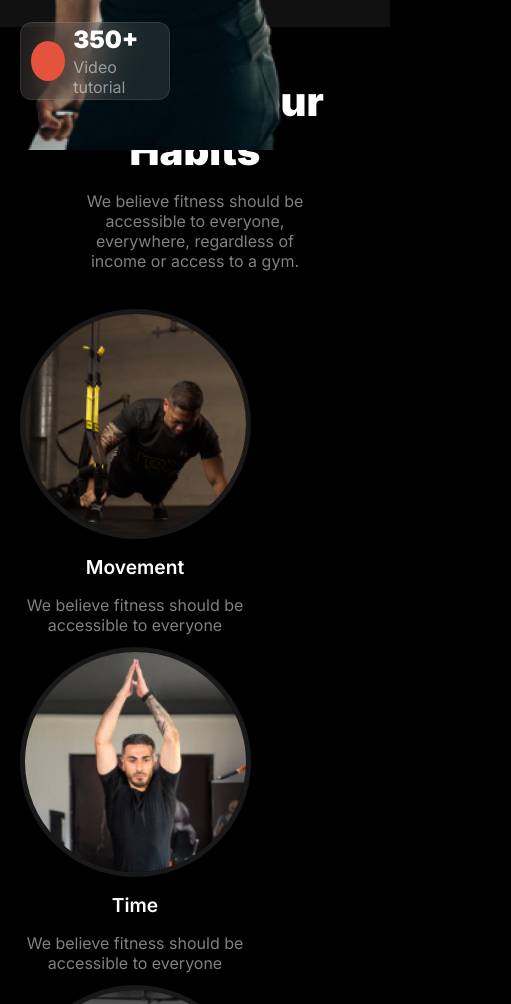
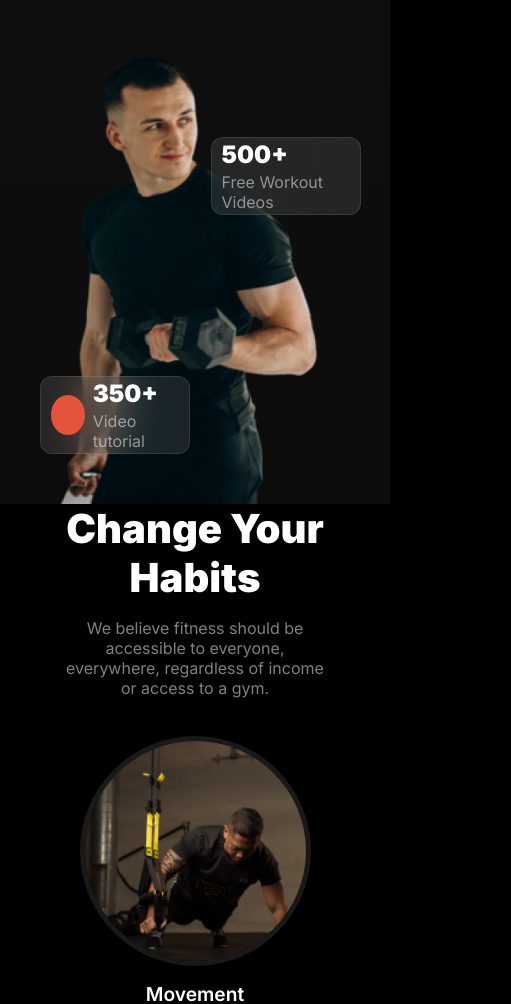
Before and after one commit to KevAkaSlayer/assignment2, a plain HTML site: page index.html in a window 390 px wide. Shown: the part 519-1523 px from the top of the page, 511 px wide, since content can reach past the window. Drawn offline with Linux system fonts and the light colour scheme.

Commit message:
banner habit nav run both responsive and full width done

```diff
--- a/index.html
+++ b/index.html
@@ -13,7 +13,7 @@
 <link href="https://fonts.googleapis.com/css2?family=Parisienne&display=swap" rel="stylesheet">
 </head>
 <body>
-    <header>
+    <header class="header">
         <!-- nav section -->
         <nav class="navContainer">
             <div>
--- a/style.css
+++ b/style.css
@@ -24,13 +24,10 @@ h3{
     color: #ffffff;
 }
 
-header{
+.header{
     max-width: 100%;
-    max-height: 715px;
-    background-position: center;
-    background-size: cover;
-    background-repeat: no-repeat;
-    background: linear-gradient(0deg, rgb(17, 17, 17),rgba(119, 119, 119, 0) 100%);
+    max-height: 700px;
+    background: linear-gradient(180deg, rgb(17, 17, 17),rgba(119, 119, 119, 0.1) 100%);
     padding: 2.5rem 0;
 }
 
@@ -99,7 +96,7 @@ header{
     gap: 10rem;
     justify-content: space-between;
     align-items: center;
-    margin-bottom: 20px;
+    margin-bottom: 0px;
 }
 
 .bannerContent{
@@ -232,7 +229,7 @@ header{
     width: 70%;
 }
 .habitCardContainer{
-    width: 100%;
+    width:75%;
     display: flex;
     justify-content: space-between;
     gap: 3rem;
@@ -347,22 +344,36 @@ header{
 /* media query */
 
 @media screen and (max-width: 576px) {
+    .navLink{
+        display: none;
+    }
     .navContainer{
         width: 90%;
+        margin-bottom: 50px;
+    }
+
+    .header{
+        /* background-size: cover; */
+        max-height: 1225px;
+        background: linear-gradient(-180deg, rgb(17, 17, 17),rgba(119, 119, 119, 0.1) 100%);
+        padding-bottom: 0;
     }
     .banner{
         width: 100%;
-        /* height: 100%; */
         margin: 0 auto;
         flex-direction: column;
+        justify-content: space-between;
         gap: 0.5rem;
+
     }
     .bannerContent{
         width: 90%;
     }
     .bannerImg{
-        position: absolute;
-        width: 100%;
+        width: 90%;
+    }
+    .bannerImg img{
+        width: 80%;
     }
     .bannerHead{
         font-size: 3rem;
@@ -377,7 +388,7 @@ header{
     }
     .card1{
         top: 100px;
-        right: 40px;
+        right: 10px;
         width: 150px;
         height: 78px;
     }
@@ -388,18 +399,20 @@ header{
         height: 78px;
     }
     .habit{
-        margin-top: 50px;
-        display: flex;
         flex-direction: column;
         justify-content: center;
         align-items: center;
-        width: 90%;
+        width: 100%;
+        margin-top: 0px;
+        margin-bottom: 10px;
     }
     .habitContent{
-        width: 90%;
+        width: 100%;
     }
     .habitCardContainer{
         flex-direction: column;
+        justify-content: center;
+        align-items: center;
         gap: 4rem;
     }
 
```
